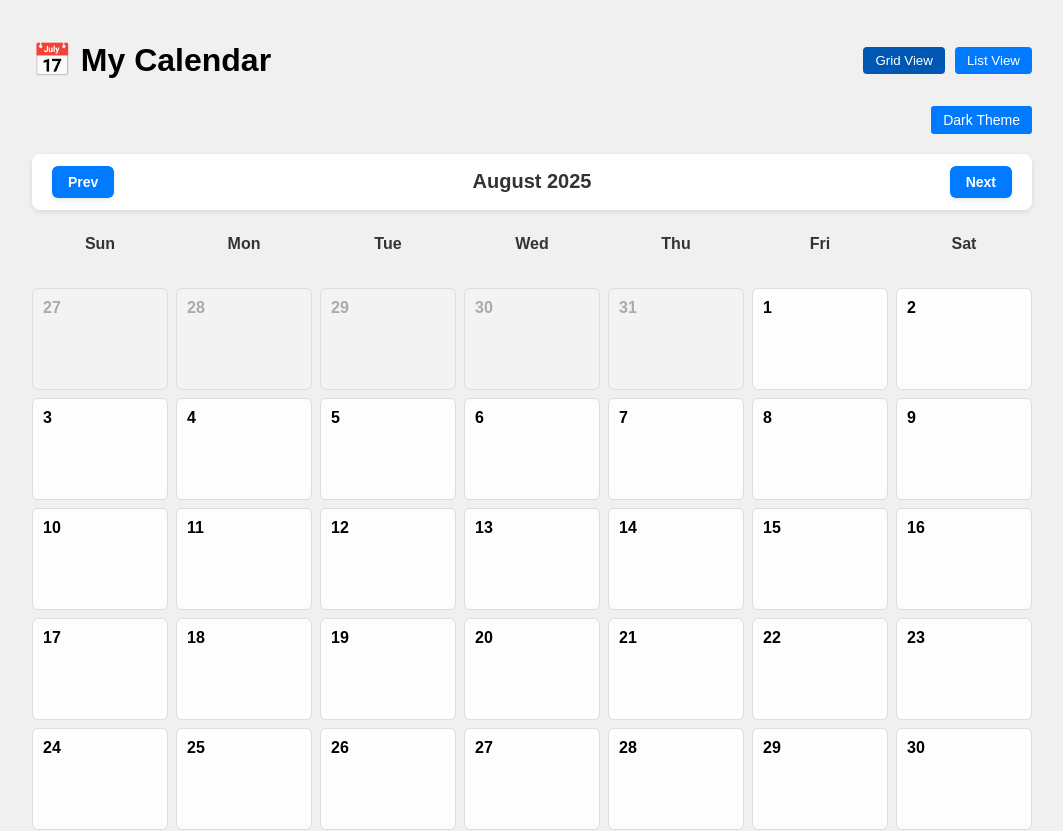
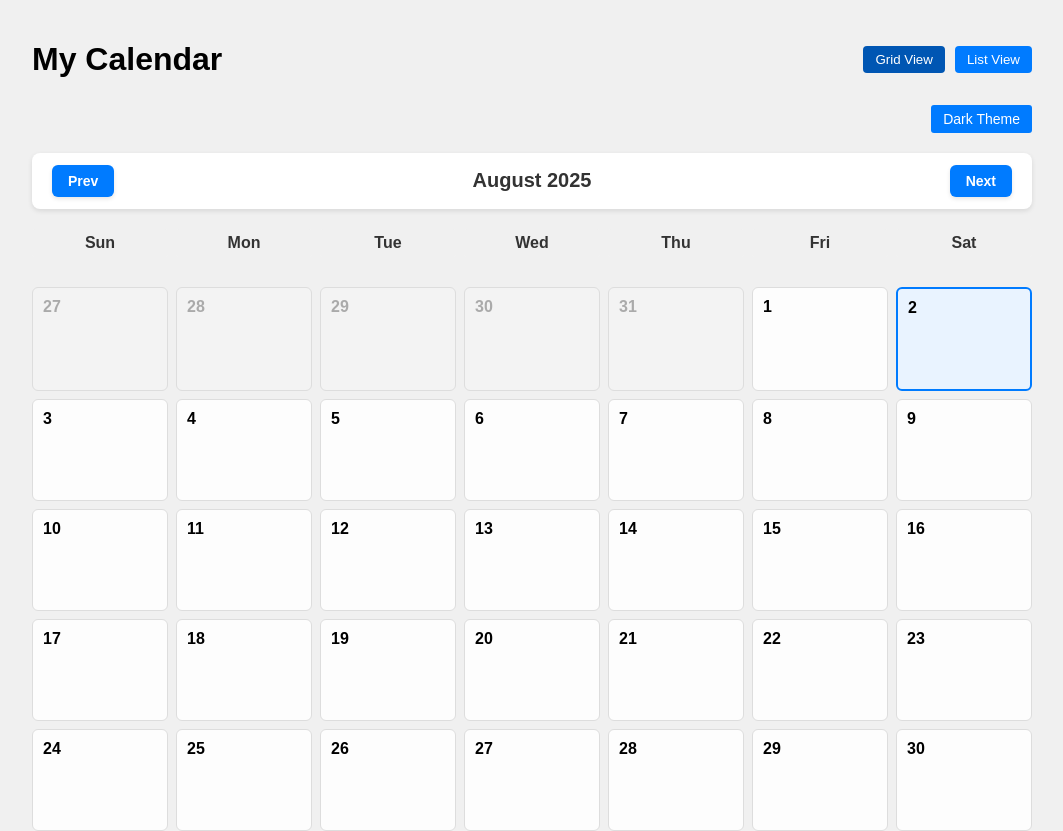
Before and after one commit to Mahesh-Kona/My-Calendar, a React (Create React App) app: page / in a window 1280 px wide. Shown: the top 831 px of the page, without its empty margins (108-1171 px from the left). Built offline with nearby package versions, Linux system fonts and the light colour scheme; the HTML template or start-up script is replaced by a standard one.

Commit message:
Add files via upload

```diff
--- a/src/components/CalendarGrid.jsx
+++ b/src/components/CalendarGrid.jsx
@@ -66,7 +66,10 @@
         {calendarDays.map((day) => (
           <div
             key={day.toISOString()}
-            className={`date-cell ${!isSameMonth(day, monthStart) ? 'outside-month' : ''}`}
+            className={`date-cell
+              ${!isSameMonth(day, monthStart) ? 'outside-month' : ''}
+              ${isSameDay(day, new Date()) ? 'today' : ''}
+            `}
             onClick={() => openModal(day)}
           >
             <strong>{format(day, 'd')}</strong>
--- a/src/components/EventModal.jsx
+++ b/src/components/EventModal.jsx
@@ -33,7 +33,7 @@
 
         <ul>
           {eventsForDate.length > 0 ? (
-            eventsForDate.map((event, index) => <li key={index}>• {event.title}</li>)
+            eventsForDate.map((event, index) => <li key={index}>{event.title}</li>)
           ) : (
             <li>No events for this day.</li>
           )}
--- a/src/components/Header.jsx
+++ b/src/components/Header.jsx
@@ -3,7 +3,7 @@
 const Header = ({ viewMode, setViewMode }) => {
   return (
     <div className="header">
-      <h1>📅 My Calendar</h1>
+      <h1>My Calendar</h1>
       <div className="button-group">
         <button
           className={viewMode === 'grid' ? 'active' : ''}
--- a/src/components/ListView.jsx
+++ b/src/components/ListView.jsx
@@ -27,7 +27,7 @@
 
   return (
     <div>
-      <h2 style={{ marginTop: '20px' }}>📋 List View </h2>
+
       <ul style={{ listStyleType: 'none', padding: 0 }}>
         {daysInYear.map((day) => {
           const dayEvents = getEventsForDate(day);
```
Also changed, not shown: src/components/index.jsx (added, +10 -0 lines), src/components/ThemeToggle.jsx (line endings or trailing spaces).
